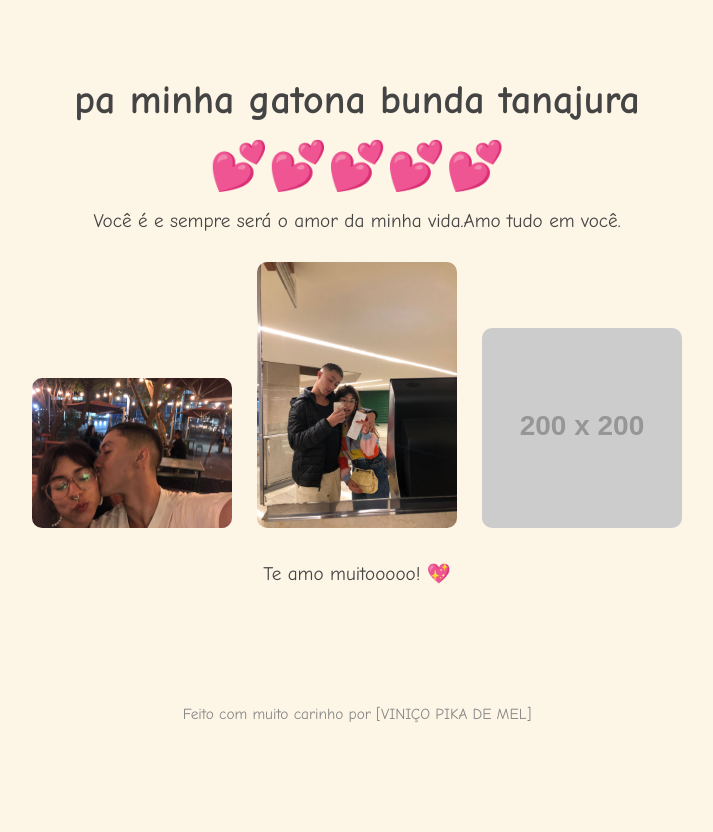
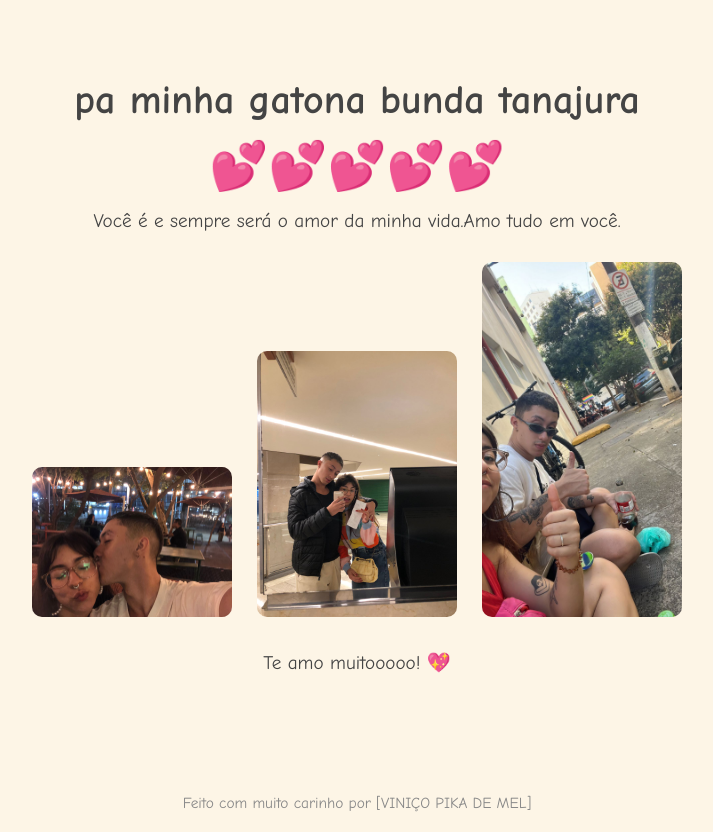
Before and after one commit to zwiiny/pra-minha-gatchusca, a plain HTML site: page index.html in a window 1280 px wide. Shown: the top 832 px of the page, without its empty margins (283-996 px from the left). Before the commit the page ends 800 px from the top, so only its background shows below. Drawn offline with Linux system fonts and the light colour scheme; placeholder pictures from the web are drawn by us.

Commit message:
Update index.html

```diff
--- a/index.html
+++ b/index.html
@@ -61,7 +61,7 @@
         <div class="gallery">
             <img src="https://github.com/zwiiny/pra-minha-gatchusca/blob/main/615034b9-4de7-4a76-ba57-b510a6135d6d.jpeg?raw=true" alt="Foto 1">
             <img src="https://github.com/zwiiny/pra-minha-gatchusca/blob/main/MOZIN.jpeg?raw=true" alt="Foto 2">
-            <img src="https://via.placeholder.com/200" alt="Foto 3">
+            <img src="https://github.com/zwiiny/pra-minha-gatchusca/blob/main/bb64001c-4bf6-4329-8ee5-939ceeee6dc8.jpeg?raw=true" alt="Foto 3">
         </div>
         <p>Te amo muitooooo! 💖</p>
     </div>
```
